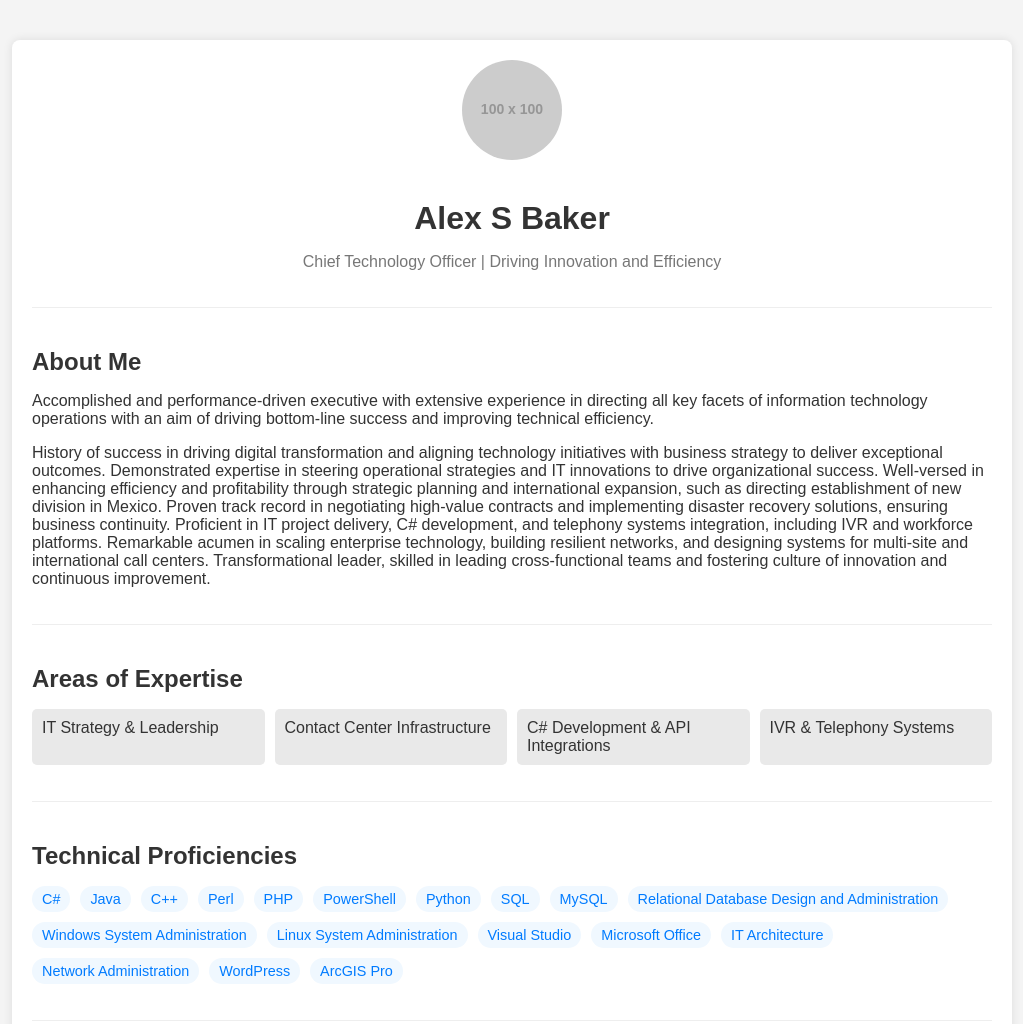
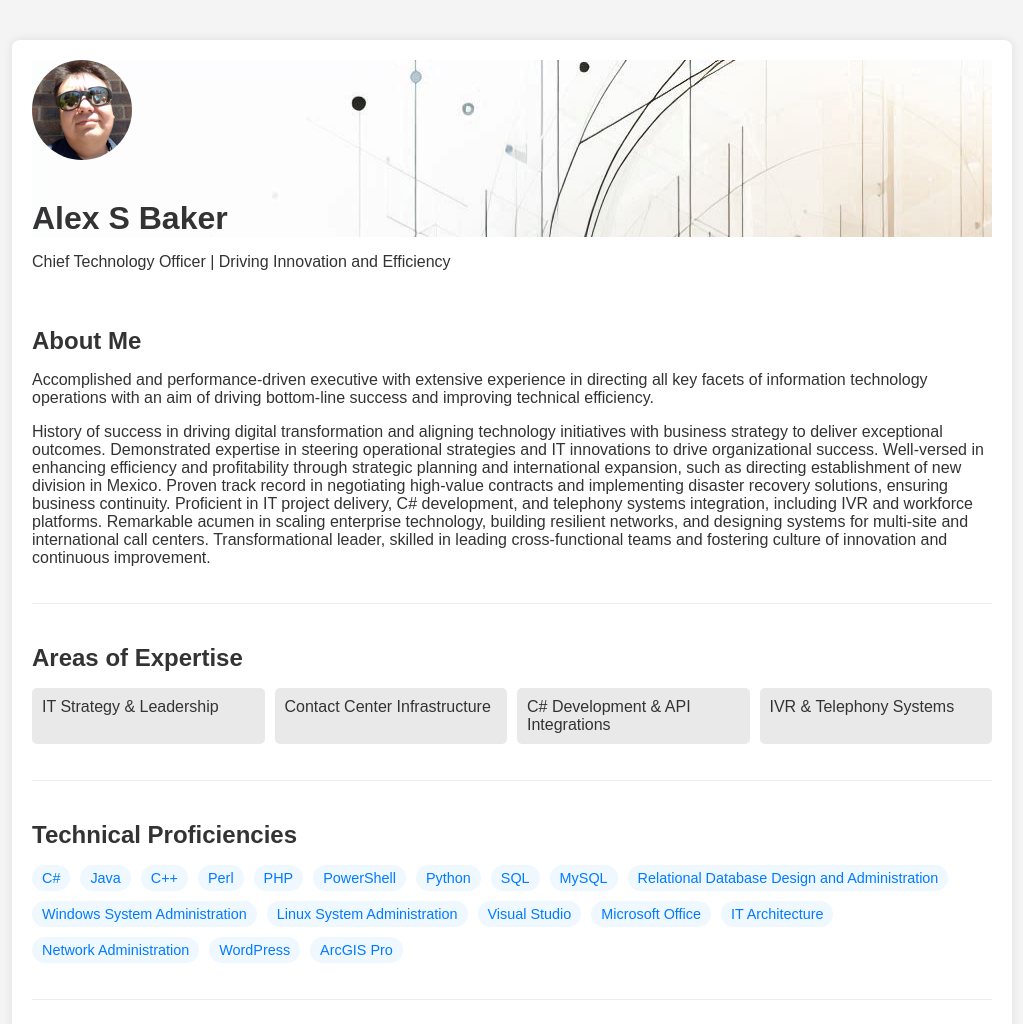
Before and after one commit to ryoga1422/Portfolio, a plain HTML site: page index.html in a window 1280 px wide. Shown: the top 1024 px of the page, without its empty margins (128-1151 px from the left). Drawn offline with Linux system fonts and the light colour scheme; placeholder pictures from the web are drawn by us.

Commit message:
Added header background

```diff
--- a/index.html
+++ b/index.html
@@ -21,10 +21,32 @@
             border-radius: 8px;
         }
         header {
-            text-align: center;
-            padding-bottom: 20px;
-            border-bottom: 1px solid #eee;
-        }
+		  /* Existing styles for your header */
+		  position: relative; /* Important for positioning the background image */
+		  background-image: url("abstract_geometric_o.png");
+		  /* Add other header styles like height, padding, etc. */
+		}
+
+		header::before {
+		  content: "";
+		  position: absolute;
+		  top: 0;
+		  left: 0;
+		  width: 100%;
+		  height: 100%;
+		  background-image: url("abstract_geometric_o.png"); /* Replace with the actual path to your image if needed */
+		  background-size: cover; /* Or contain, or other values depending on how you want it to scale */
+		  background-repeat: repeat; /* Or repeat, repeat-x, repeat-y */
+		  opacity: 0.5; /* Adjust the opacity to make the background subtle if desired */
+		  z-index: -1; /* Place the background behind other header content (like your picture) */
+		}
+
+		/* If your picture is directly inside the header, you might need to adjust its z-index */
+		header img {
+		  position: relative; /* To ensure it's above the background */
+		  z-index: 1;
+		  /* Other styles for your picture */
+		}
         header h1 {
             margin-bottom: 5px;
         }
@@ -161,11 +183,10 @@
 <body>
     <div class="container">
         <header>
-            <img src="https://via.placeholder.com/100" alt="Profile Picture" class="profile-image">
+            <img src="1529952367248.jpg" alt="Profile Picture" class="profile-image">
             <h1>Alex S Baker</h1>
-            <p>Chief Technology Officer | Driving Innovation and Efficiency</p>
         </header>
-
+		<p>Chief Technology Officer | Driving Innovation and Efficiency</p>
         <section class="section about">
             <h2>About Me</h2>
             <p>Accomplished and performance-driven executive with extensive experience in directing all key facets of information technology operations with an aim of driving bottom-line success and improving technical efficiency.</p>
```
Also changed, not shown: 1529952367248.jpg (added), abstract_geometric_o.png (added).
